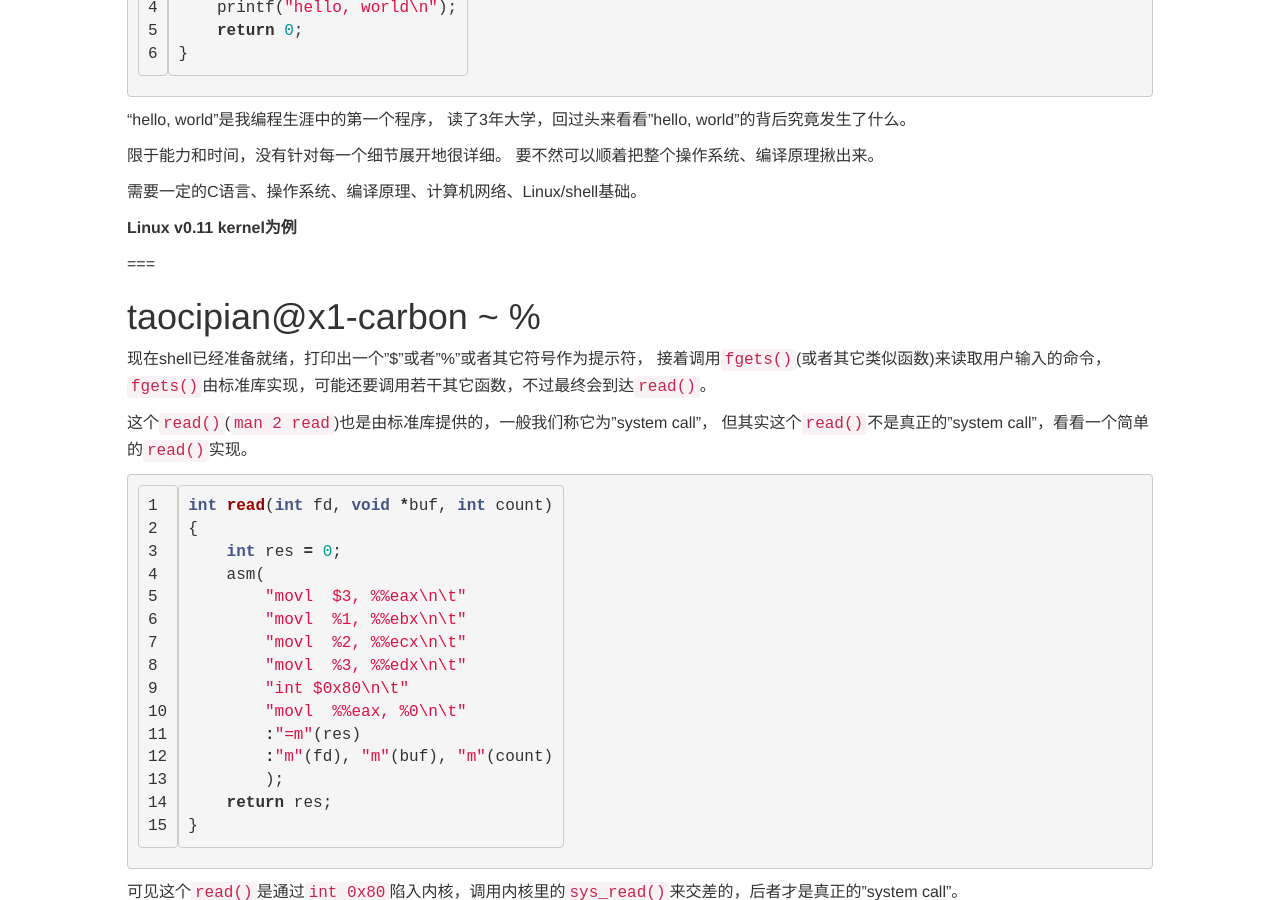
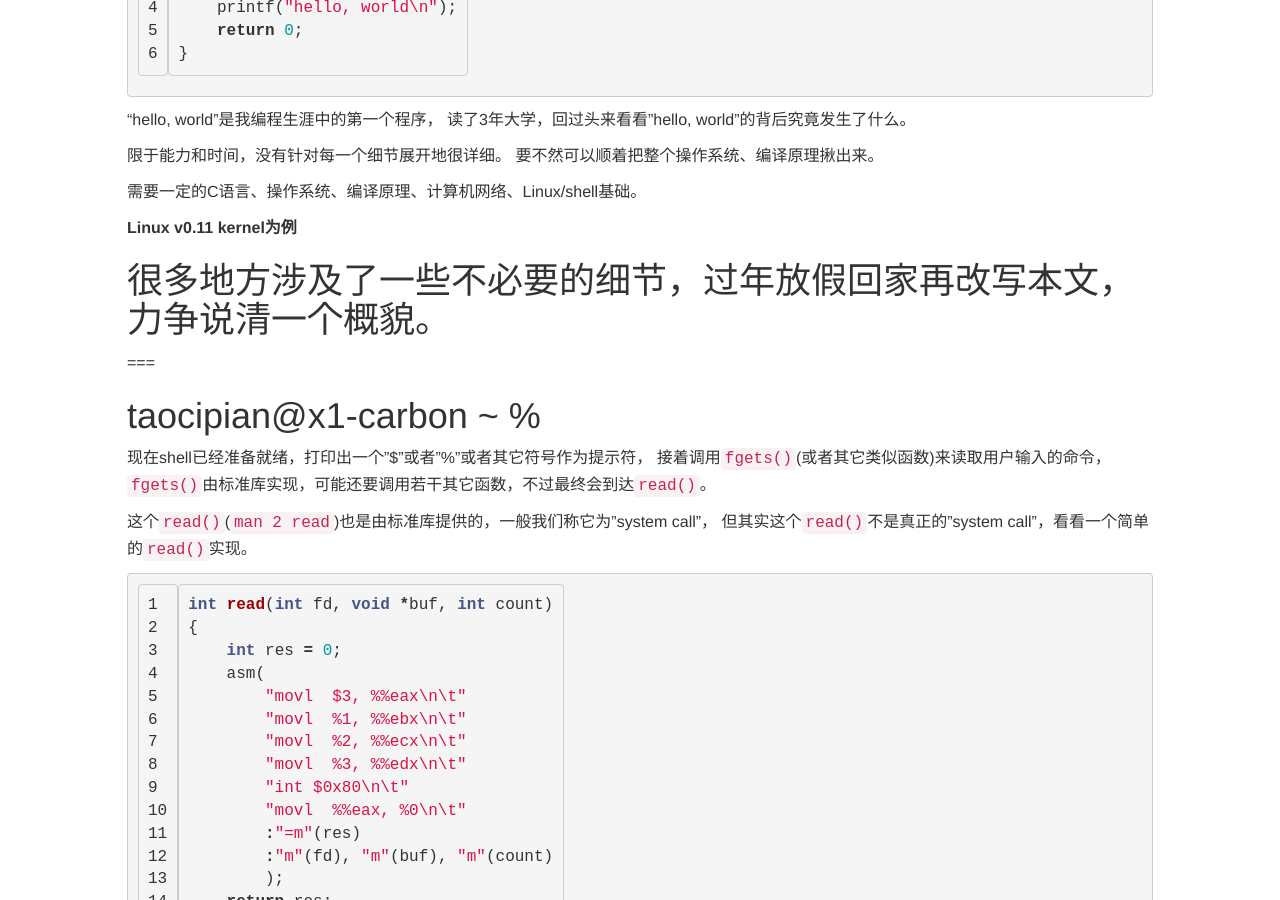
Before and after one commit to taocp/taocp.github.com, a Jekyll site: the page built from _posts/2014-10-1-hello-world.md, in a window 1280 px wide and 900 px high, scrolled down 381 px. Built offline with Jekyll 4.4.1, drawn with Linux system fonts in a browser that asks for light colours; nearby versions of some CDN libraries; library files that are not in the unit come from our copies; Markdown is read by kramdown in place of the engine named in the settings; comment, search, counter and statistics services are not loaded.

Commit message:
update hello-world

```diff
--- a/_posts/2014-10-1-hello-world.md
+++ b/_posts/2014-10-1-hello-world.md
@@ -30,6 +30,9 @@
 需要一定的C语言、操作系统、编译原理、计算机网络、Linux/shell基础。
 
 **Linux v0.11 kernel为例**
+
+很多地方涉及了一些不必要的细节，过年放假回家再改写本文，力争说清一个概貌。
+===
 
 ===
 # taocipian@x1-carbon ~ %
```
